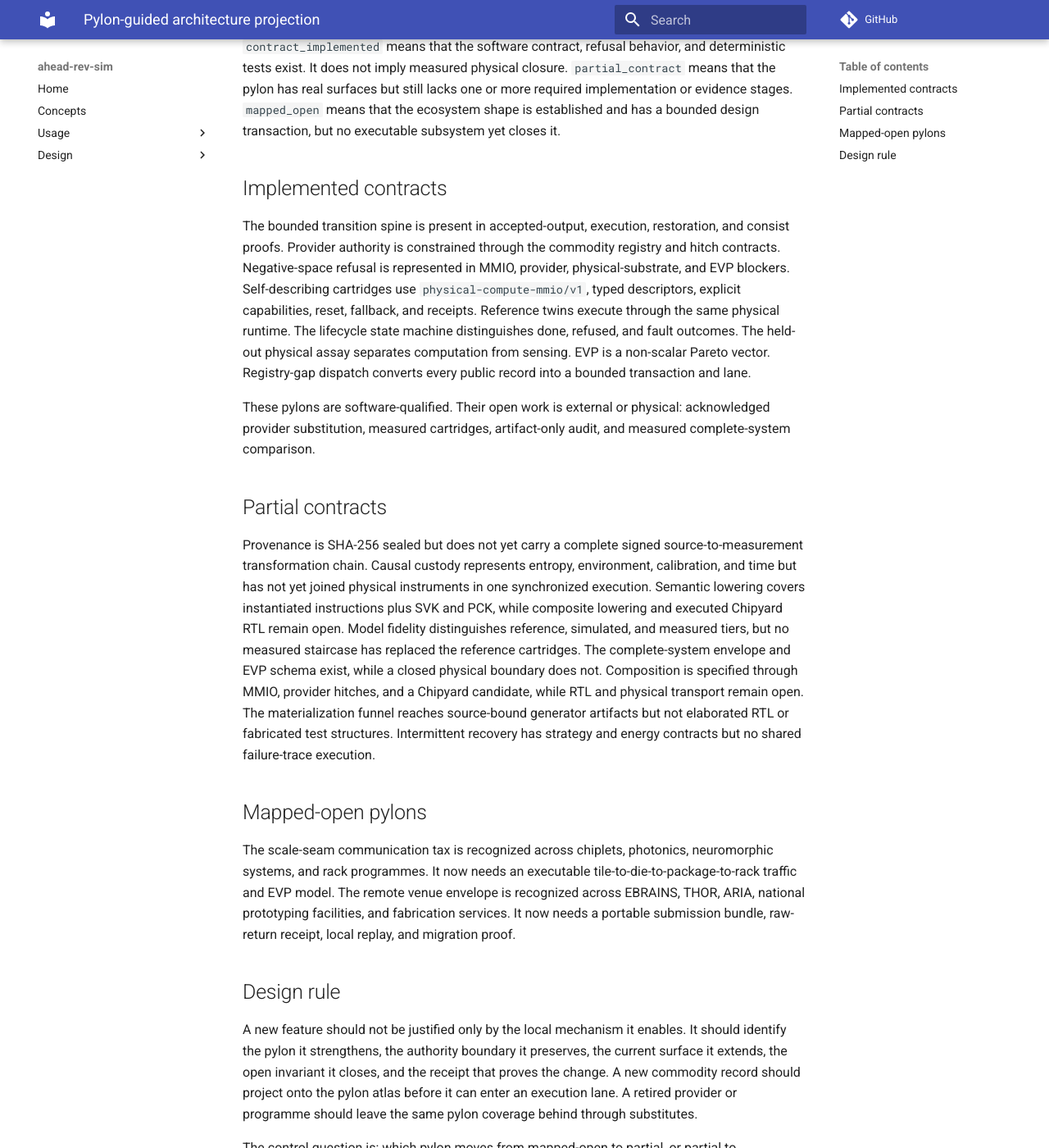
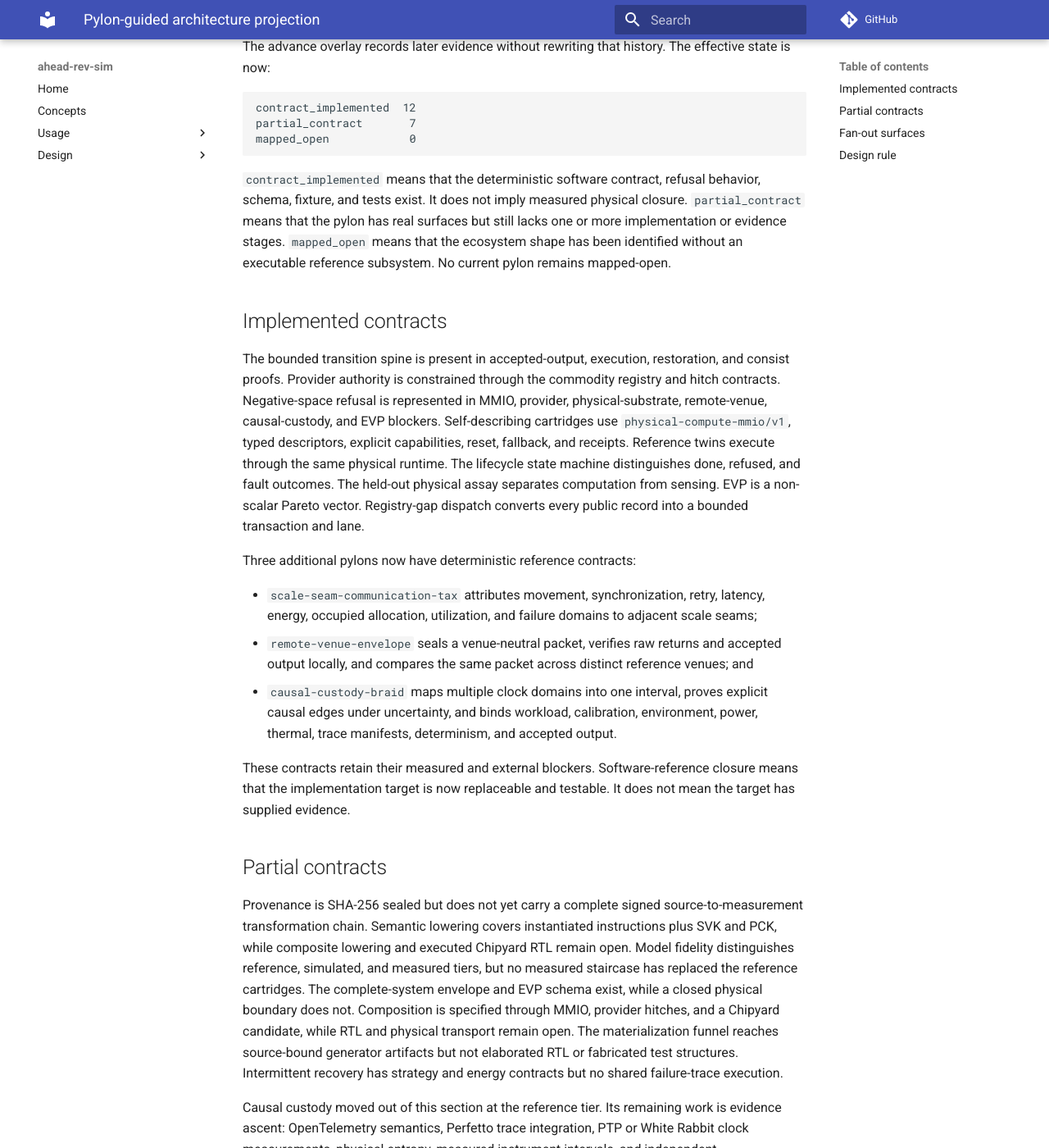
Before and after one commit to BigBirdReturns/ahead-rev-sim, an MkDocs documentation site: the page built from docs/pylon_architecture_projection.md, in a window 1280 px wide and 1400 px high, scrolled down 506 px. Shown: the whole window at 82% size. Built offline with MkDocs 1.6.1 and Material for MkDocs 9.7.7, drawn with Linux system fonts in a browser that asks for light colours; comment, search, counter and statistics services are not loaded; some of the changed text lies outside the part shown.

Commit message:
Reconcile pylon projection with scale, venue, and causal advances

````diff
--- a/docs/pylon_architecture_projection.md
+++ b/docs/pylon_architecture_projection.md
@@ -1,15 +1,15 @@
 # Pylon-guided architecture projection
 
-The congruent-shape atlas identifies structures recurring across the 73 commodity records. The architecture projection asks a stricter question: where does each pylon already exist in `ahead-rev-sim`, which invariants are qualified, which remain open, and what next transaction should shape the implementation?
+The congruent-shape atlas identifies structures recurring across the 73 admitted commodity records. The architecture projection asks a stricter question: where does each pylon already exist in `ahead-rev-sim`, which invariants are qualified, which remain open, and what next transaction should shape the implementation?
 
-The machine-readable authority is:
+Two machine-readable artifacts preserve both history and progress:
 
 ```text
 src/ahead_rev_sim/data/congruent_shape_surface_projection.json
-schemas/congruent-shape-surface-projection.schema.json
+src/ahead_rev_sim/data/pylon_surface_advances_2026_08.json
 ```
 
-The current distribution is:
+The base projection records the state when the pylon atlas was introduced:
 
 ```text
 contract_implemented   9
@@ -17,24 +17,56 @@ partial_contract       8
 mapped_open            2
 ```
 
-`contract_implemented` means that the software contract, refusal behavior, and deterministic tests exist. It does not imply measured physical closure. `partial_contract` means that the pylon has real surfaces but still lacks one or more required implementation or evidence stages. `mapped_open` means that the ecosystem shape is established and has a bounded design transaction, but no executable subsystem yet closes it.
+The advance overlay records later evidence without rewriting that history. The effective state is now:
+
+```text
+contract_implemented  12
+partial_contract       7
+mapped_open            0
+```
+
+`contract_implemented` means that the deterministic software contract, refusal behavior, schema, fixture, and tests exist. It does not imply measured physical closure. `partial_contract` means that the pylon has real surfaces but still lacks one or more implementation or evidence stages. `mapped_open` means that the ecosystem shape has been identified without an executable reference subsystem. No current pylon remains mapped-open.
 
 ## Implemented contracts
 
-The bounded transition spine is present in accepted-output, execution, restoration, and consist proofs. Provider authority is constrained through the commodity registry and hitch contracts. Negative-space refusal is represented in MMIO, provider, physical-substrate, and EVP blockers. Self-describing cartridges use `physical-compute-mmio/v1`, typed descriptors, explicit capabilities, reset, fallback, and receipts. Reference twins execute through the same physical runtime. The lifecycle state machine distinguishes done, refused, and fault outcomes. The held-out physical assay separates computation from sensing. EVP is a non-scalar Pareto vector. Registry-gap dispatch converts every public record into a bounded transaction and lane.
+The bounded transition spine is present in accepted-output, execution, restoration, and consist proofs. Provider authority is constrained through the commodity registry and hitch contracts. Negative-space refusal is represented in MMIO, provider, physical-substrate, remote-venue, causal-custody, and EVP blockers. Self-describing cartridges use `physical-compute-mmio/v1`, typed descriptors, explicit capabilities, reset, fallback, and receipts. Reference twins execute through the same physical runtime. The lifecycle state machine distinguishes done, refused, and fault outcomes. The held-out physical assay separates computation from sensing. EVP is a non-scalar Pareto vector. Registry-gap dispatch converts every public record into a bounded transaction and lane.
 
-These pylons are software-qualified. Their open work is external or physical: acknowledged provider substitution, measured cartridges, artifact-only audit, and measured complete-system comparison.
+Three additional pylons now have deterministic reference contracts:
+
+- `scale-seam-communication-tax` attributes movement, synchronization, retry, latency, energy, occupied allocation, utilization, and failure domains to adjacent scale seams;
+- `remote-venue-envelope` seals a venue-neutral packet, verifies raw returns and accepted output locally, and compares the same packet across distinct reference venues; and
+- `causal-custody-braid` maps multiple clock domains into one interval, proves explicit causal edges under uncertainty, and binds workload, calibration, environment, power, thermal, trace manifests, determinism, and accepted output.
+
+These contracts retain their measured and external blockers. Software-reference closure means that the implementation target is now replaceable and testable. It does not mean the target has supplied evidence.
 
 ## Partial contracts
 
-Provenance is SHA-256 sealed but does not yet carry a complete signed source-to-measurement transformation chain. Causal custody represents entropy, environment, calibration, and time but has not yet joined physical instruments in one synchronized execution. Semantic lowering covers instantiated instructions plus SVK and PCK, while composite lowering and executed Chipyard RTL remain open. Model fidelity distinguishes reference, simulated, and measured tiers, but no measured staircase has replaced the reference cartridges. The complete-system envelope and EVP schema exist, while a closed physical boundary does not. Composition is specified through MMIO, provider hitches, and a Chipyard candidate, while RTL and physical transport remain open. The materialization funnel reaches source-bound generator artifacts but not elaborated RTL or fabricated test structures. Intermittent recovery has strategy and energy contracts but no shared failure-trace execution.
+Provenance is SHA-256 sealed but does not yet carry a complete signed source-to-measurement transformation chain. Semantic lowering covers instantiated instructions plus SVK and PCK, while composite lowering and executed Chipyard RTL remain open. Model fidelity distinguishes reference, simulated, and measured tiers, but no measured staircase has replaced the reference cartridges. The complete-system envelope and EVP schema exist, while a closed physical boundary does not. Composition is specified through MMIO, provider hitches, and a Chipyard candidate, while RTL and physical transport remain open. The materialization funnel reaches source-bound generator artifacts but not elaborated RTL or fabricated test structures. Intermittent recovery has strategy and energy contracts but no shared failure-trace execution.
 
-## Mapped-open pylons
+Causal custody moved out of this section at the reference tier. Its remaining work is evidence ascent: OpenTelemetry semantics, Perfetto trace integration, PTP or White Rabbit clock measurements, physical entropy, measured instrument intervals, and independent reconstruction.
 
-The scale-seam communication tax is recognized across chiplets, photonics, neuromorphic systems, and rack programmes. It now needs an executable tile-to-die-to-package-to-rack traffic and EVP model. The remote venue envelope is recognized across EBRAINS, THOR, ARIA, national prototyping facilities, and fabrication services. It now needs a portable submission bundle, raw-return receipt, local replay, and migration proof.
+## Fan-out surfaces
+
+The second-wave staging registry contains 25 external candidates distributed across scale seams, remote venues, and causal custody. It remains separate from the admitted commodity registry. A candidate can be promoted only after source and license identity, an ahead adapter, a deterministic fixture, a schema-valid receipt and refusal path, and substitute coverage have been qualified.
+
+The immediate adapter sequence is:
+
+```text
+Chakra trace profile
+→ ASTRA-sim, gem5, FireSim, Accelergy, and 3D-ICE reference comparisons
+
+WES or TES submission profile
+→ RO-Crate audit bundle
+→ two real venue returns and migration after denial
+
+OpenTelemetry semantic conventions
+→ Perfetto causal trace
+→ LinuxPTP or White Rabbit measured clock mapping
+→ instrument framework adapters
+```
 
 ## Design rule
 
-A new feature should not be justified only by the local mechanism it enables. It should identify the pylon it strengthens, the authority boundary it preserves, the current surface it extends, the open invariant it closes, and the receipt that proves the change. A new commodity record should project onto the pylon atlas before it can enter an execution lane. A retired provider or programme should leave the same pylon coverage behind through substitutes.
+A new feature should not be justified only by the local mechanism it enables. It should identify the pylon it strengthens, the authority boundary it preserves, the current surface it extends, the open invariant it closes, and the receipt that proves the change. A new commodity record should project onto the pylon atlas before it can enter an execution lane. A staged candidate should not enter the admitted registry until promotion is explicit. A retired provider or programme should leave the same pylon coverage behind through substitutes.
 
-The control question is: which pylon moves from mapped-open to partial, or partial to implemented, and what receipt proves that movement without weakening an upstream authority layer?
+The control question is: which contract-implemented pylon now ascends from software reference to target-observed or measured evidence, and what receipt proves that movement without weakening an upstream authority layer?
````
